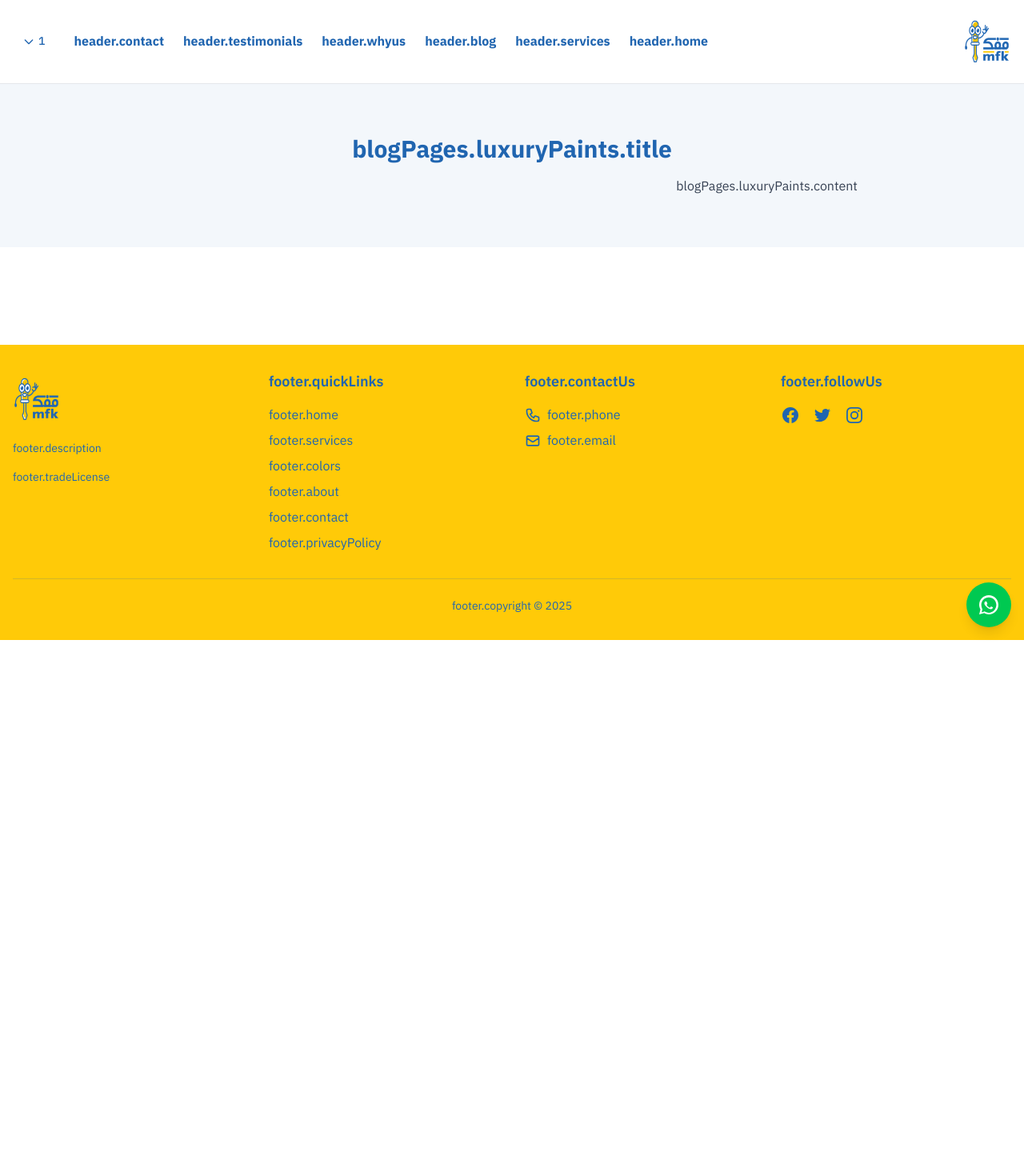
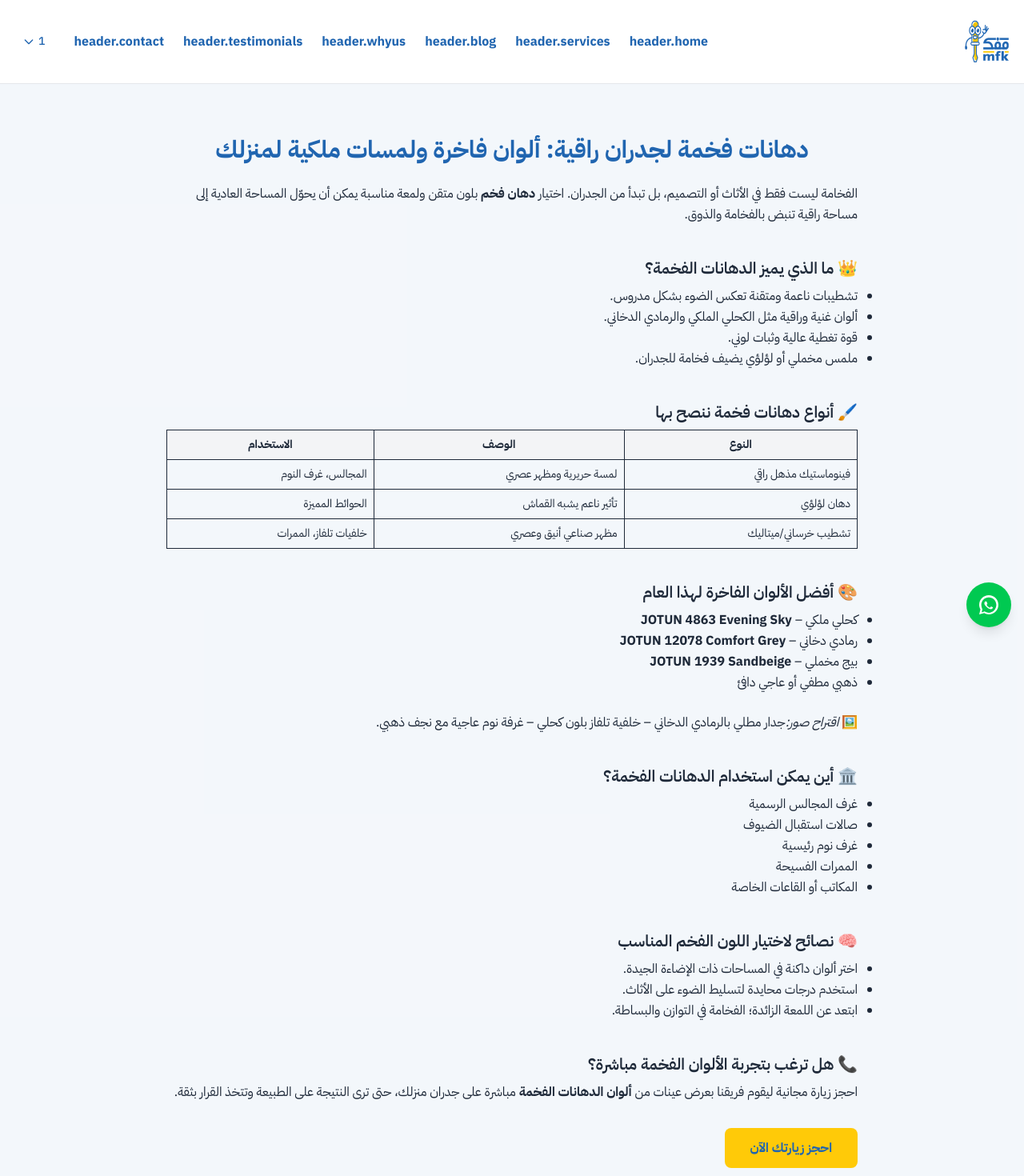
Before and after one commit to abdoroot/mfk-website-react, a React (Vite) app: page /1/luxury-paints in a window 1280 px wide. Shown: the top 1470 px of the page at 80% size. Before the commit the page ends 800 px from the top, so only its background shows below. Built offline with nearby package versions, Linux system fonts and the light colour scheme.

Commit message:
change trasnlations

```diff
--- a/src/locales/ar.json
+++ b/src/locales/ar.json
@@ -9,10 +9,10 @@
     "colors": "الألوان",
     "blog": "المدونة",
     "colorsGuide": "دليل الألوان",
-    "roomColors": "ألوان الغرف",
-    "brightenYourSpace": "ألوان توسع المكان",
+    "roomColors": "أفضل الألوان لكل غرفة في منزلك",
+    "brightenYourSpace": "5 ألوان تعطي وسع للمكان",
     "jotun2025Colors": "كتالوج جوتن 2025",
-    "luxuryPaints": "دهانات فخمة",
+    "luxuryPaints": "دهانات فخمة لجدران راقية",
     "glossDifference": "ربع لمعة أم نص لمعة؟",
     "lightingAndColor": "تأثير الإضاءة على اللون",
     "kidFriendlyColors": "ألوان مناسبة للأطفال",
@@ -133,7 +133,7 @@
     "colors": "الألوان"
   },
   "colors": {
-    "title": "لوحة الألوان"
+    "title": "دليل الألوان"
   },
   "blogPages": {
     "roomColors": {
@@ -172,8 +172,7 @@
       "title": "ما الفرق بين أوف وايت وبيج؟",
       "content": "مقارنة بالأمثلة والصور\nاستخدامات كل لون\nشريحة لكل نوع: أوف وايت نقي – بيج دافئ – بيج رمادي"
     }
-  }
-  ,
+  },
   "blog": {
     "title": "دليل الألوان",
     "intro": "تصفح آخر المقالات"
--- a/src/pages/LuxuryPaints.jsx
+++ b/src/pages/LuxuryPaints.jsx
@@ -1,23 +1,100 @@
 import DefaultLayout from '@/layouts/DefaultLayout';
-import useTranslation from '@/hooks/useTranslation';
 import Seo from '@/components/Seo';
 
 const LuxuryPaints = () => {
-    const { t } = useTranslation();
     return (
         <DefaultLayout>
             <Seo
                 title="دهانات فخمة - Luxury Paints"
-                description={t('blogPages.luxuryPaints.content')}
+                description="اكتشف أفضل أنواع وألوان الدهانات الفخمة التي تضيف لمسة من الرقي والفخامة إلى منزلك. دهانات جوتن الفاخرة وأفكار لغرف المجالس والصالات."
             />
             <section className="py-16 bg-mfk-blue/5">
-                <div className="container mx-auto px-4 max-w-4xl">
-                    <h1 className="text-3xl font-bold text-mfk-blue mb-4 text-center">
-                        {t('blogPages.luxuryPaints.title')}
+                <div className="container mx-auto px-4 max-w-4xl text-gray-800 leading-relaxed">
+
+                    <h1 className="text-3xl font-bold text-mfk-blue mb-6 text-center">
+                        دهانات فخمة لجدران راقية: ألوان فاخرة ولمسات ملكية لمنزلك
                     </h1>
-                    <p className="text-gray-700 whitespace-pre-line">
-                        {t('blogPages.luxuryPaints.content')}
+
+                    <p className="mb-6">
+                        الفخامة ليست فقط في الأثاث أو التصميم، بل تبدأ من الجدران. اختيار <strong>دهان فخم</strong> بلون متقن ولمعة مناسبة يمكن أن يحوّل المساحة العادية إلى مساحة راقية تنبض بالفخامة والذوق.
                     </p>
+
+                    <h2 className="text-xl font-semibold mt-10 mb-2">👑 ما الذي يميز الدهانات الفخمة؟</h2>
+                    <ul className="list-disc pl-6 mb-6">
+                        <li>تشطيبات ناعمة ومتقنة تعكس الضوء بشكل مدروس.</li>
+                        <li>ألوان غنية وراقية مثل الكحلي الملكي والرمادي الدخاني.</li>
+                        <li>قوة تغطية عالية وثبات لوني.</li>
+                        <li>ملمس مخملي أو لؤلؤي يضيف فخامة للجدران.</li>
+                    </ul>
+
+                    <h2 className="text-xl font-semibold mt-10 mb-2">🖌️ أنواع دهانات فخمة ننصح بها</h2>
+                    <table className="w-full mb-6 border text-sm">
+                        <thead className="bg-gray-100">
+                            <tr>
+                                <th className="p-2 border">النوع</th>
+                                <th className="p-2 border">الوصف</th>
+                                <th className="p-2 border">الاستخدام</th>
+                            </tr>
+                        </thead>
+                        <tbody>
+                            <tr>
+                                <td className="p-2 border">فينوماستيك مذهل راقي</td>
+                                <td className="p-2 border">لمسة حريرية ومظهر عصري</td>
+                                <td className="p-2 border">المجالس، غرف النوم</td>
+                            </tr>
+                            <tr>
+                                <td className="p-2 border">دهان لؤلؤي</td>
+                                <td className="p-2 border">تأثير ناعم يشبه القماش</td>
+                                <td className="p-2 border">الحوائط المميزة</td>
+                            </tr>
+                            <tr>
+                                <td className="p-2 border">تشطيب خرساني/ميتاليك</td>
+                                <td className="p-2 border">مظهر صناعي أنيق وعصري</td>
+                                <td className="p-2 border">خلفيات تلفاز، الممرات</td>
+                            </tr>
+                        </tbody>
+                    </table>
+
+                    <h2 className="text-xl font-semibold mt-10 mb-2">🎨 أفضل الألوان الفاخرة لهذا العام</h2>
+                    <ul className="list-disc pl-6 mb-6">
+                        <li>كحلي ملكي – <strong>JOTUN 4863 Evening Sky</strong></li>
+                        <li>رمادي دخاني – <strong>JOTUN 12078 Comfort Grey</strong></li>
+                        <li>بيج مخملي – <strong>JOTUN 1939 Sandbeige</strong></li>
+                        <li>ذهبي مطفي أو عاجي دافئ</li>
+                    </ul>
+
+                    <p className="mb-8">🖼️ <em>اقتراح صور:</em>
+                        جدار مطلي بالرمادي الدخاني – خلفية تلفاز بلون كحلي – غرفة نوم عاجية مع نجف ذهبي.
+                    </p>
+
+                    <h2 className="text-xl font-semibold mt-10 mb-2">🏛️ أين يمكن استخدام الدهانات الفخمة؟</h2>
+                    <ul className="list-disc pl-6 mb-6">
+                        <li>غرف المجالس الرسمية</li>
+                        <li>صالات استقبال الضيوف</li>
+                        <li>غرف نوم رئيسية</li>
+                        <li>الممرات الفسيحة</li>
+                        <li>المكاتب أو القاعات الخاصة</li>
+                    </ul>
+
+                    <h2 className="text-xl font-semibold mt-10 mb-2">🧠 نصائح لاختيار اللون الفخم المناسب</h2>
+                    <ul className="list-disc pl-6 mb-6">
+                        <li>اختر ألوان داكنة في المساحات ذات الإضاءة الجيدة.</li>
+                        <li>استخدم درجات محايدة لتسليط الضوء على الأثاث.</li>
+                        <li>ابتعد عن اللمعة الزائدة؛ الفخامة في التوازن والبساطة.</li>
+                    </ul>
+
+                    <h2 className="text-xl font-semibold mt-10 mb-2">📞 هل ترغب بتجربة الألوان الفخمة مباشرة؟</h2>
+                    <p className='mb-8'>
+                        احجز زيارة مجانية ليقوم فريقنا بعرض عينات من <strong>ألوان الدهانات الفخمة</strong> مباشرة على جدران منزلك، حتى ترى النتيجة على الطبيعة وتتخذ القرار بثقة.
+                    </p>
+                    <div>
+                        <a
+                            href="/ar/contact"
+                            className="bg-mfk-yellow text-mfk-blue font-bold px-8 py-3 rounded-lg hover:bg-opacity-90 transition text-center inline-block"
+                        >
+                            احجز زيارتك الآن
+                        </a>
+                    </div>
                 </div>
             </section>
         </DefaultLayout>
```
